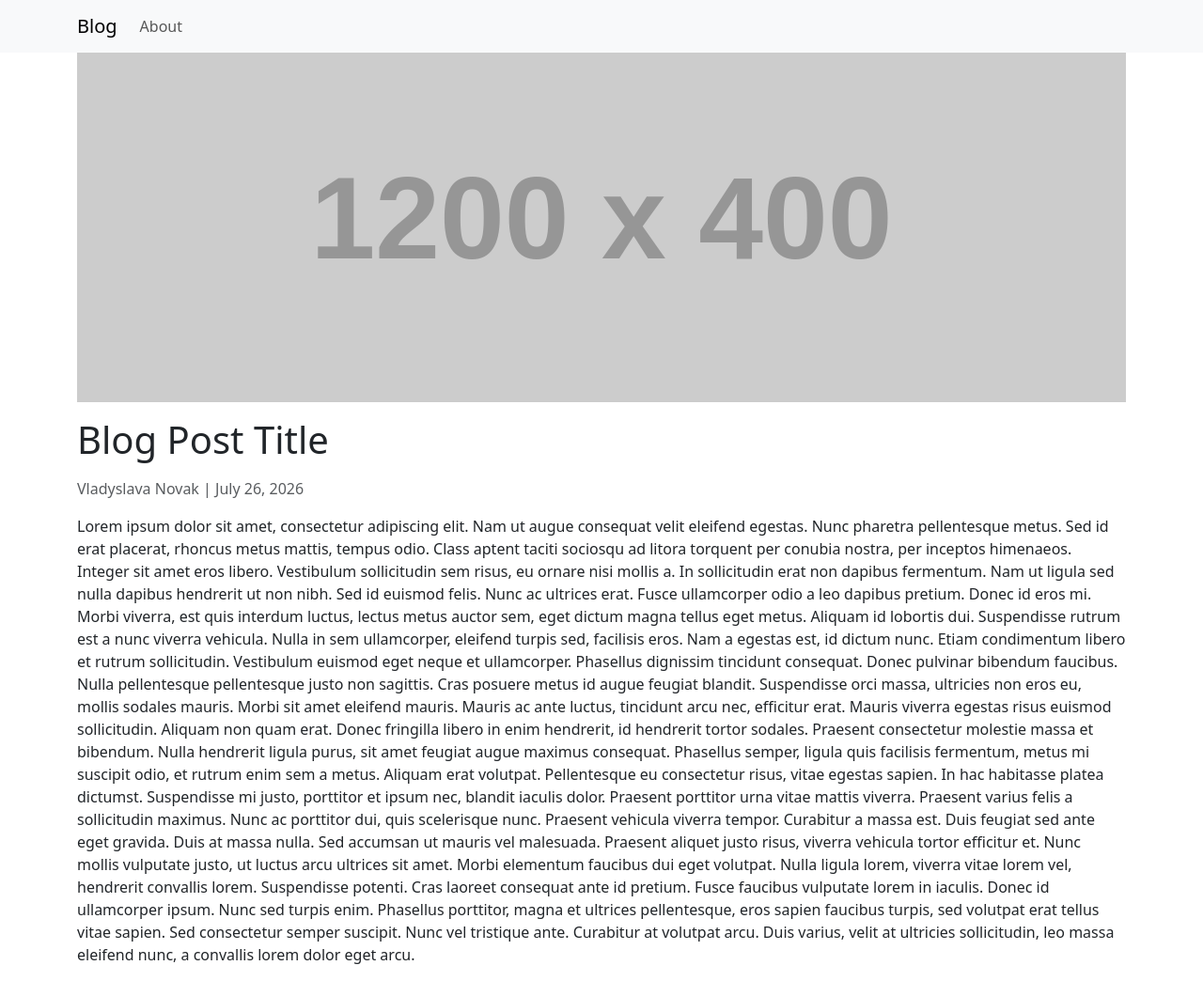
After one commit to 3p-vln/my-first-php-blog, a PHP site: template templates/post.twig in a window 1280 px wide. The commit adds this page. Shown: the whole page at 94% size. Run offline with PHP 8.4, Linux system fonts and the light colour scheme; the template is opened without the code that fills it, so the values that code supplies are empty; grey boxes labelled with a size stand in for pictures from a placeholder-image service; some libraries are stand-ins or nearby versions.

Commit message:
post template

```diff
--- a/templates/base.twig
+++ b/templates/base.twig
@@ -8,24 +8,8 @@
 </head>
 
 <body>
-<nav class="navbar navbar-expand-lg bg-body-tertiary">
-    <div class="container-fluid">
-        <a class="navbar-brand" href="/">Blog</a>
 
-        <button class="navbar-toggler" type="button" data-bs-toggle="collapse" data-bs-target="#navbarNav" aria-controls="navbarNav" aria-expanded="false" aria-label="Toggle navigation">
-            <span class="navbar-toggler-icon"></span>
-        </button>
-
-        <div class="collapse navbar-collapse" id="navbarNav">
-            <ul class="navbar-nav">
-                <li class="nav-item">
-                    <a class="nav-link" href="about">About</a>
-                </li>
-            </ul>
-        </div>
-    </div>
-</nav>
-
+{% include 'section/header.twig' %}
 {% block body %}{% endblock %}
 
 <script src="https://cdn.jsdelivr.net/npm/bootstrap@5.3.8/dist/js/bootstrap.bundle.min.js" integrity="sha384-FKyoEForCGlyvwx9Hj09JcYn3nv7wiPVlz7YYwJrWVcXK/BmnVDxM+D2scQbITxI" crossorigin="anonymous"></script>
--- /dev/null
+++ b/templates/post.twig
@@ -0,0 +1,17 @@
+{% extends 'base.twig' %}
+
+{% block body %}
+    <div class="container">
+        <img src="https://dummyimage.com/1200x400/8a4cb0/ffffff" class="img-fluid" alt="...">
+
+        <h1 class="mt-3 mb-3">Blog Post Title</h1>
+
+        <p class="text-muted mb-3">Vladyslava Novak | July 26, 2026</p>
+
+        <p>Lorem ipsum dolor sit amet, consectetur adipiscing elit. Nam ut augue consequat velit eleifend egestas. Nunc pharetra pellentesque metus. Sed id erat placerat, rhoncus metus mattis, tempus odio. Class aptent taciti sociosqu ad litora torquent per conubia nostra, per inceptos himenaeos. Integer sit amet eros libero. Vestibulum sollicitudin sem risus, eu ornare nisi mollis a. In sollicitudin erat non dapibus fermentum. Nam ut ligula sed nulla dapibus hendrerit ut non nibh. Sed id euismod felis. Nunc ac ultrices erat. Fusce ullamcorper odio a leo dapibus pretium. Donec id eros mi. Morbi viverra, est quis interdum luctus, lectus metus auctor sem, eget dictum magna tellus eget metus. Aliquam id lobortis dui. Suspendisse rutrum est a nunc viverra vehicula. Nulla in sem ullamcorper, eleifend turpis sed, facilisis eros.
+            Nam a egestas est, id dictum nunc. Etiam condimentum libero et rutrum sollicitudin. Vestibulum euismod eget neque et ullamcorper. Phasellus dignissim tincidunt consequat. Donec pulvinar bibendum faucibus. Nulla pellentesque pellentesque justo non sagittis. Cras posuere metus id augue feugiat blandit. Suspendisse orci massa, ultricies non eros eu, mollis sodales mauris. Morbi sit amet eleifend mauris. Mauris ac ante luctus, tincidunt arcu nec, efficitur erat.
+            Mauris viverra egestas risus euismod sollicitudin. Aliquam non quam erat. Donec fringilla libero in enim hendrerit, id hendrerit tortor sodales. Praesent consectetur molestie massa et bibendum. Nulla hendrerit ligula purus, sit amet feugiat augue maximus consequat. Phasellus semper, ligula quis facilisis fermentum, metus mi suscipit odio, et rutrum enim sem a metus. Aliquam erat volutpat. Pellentesque eu consectetur risus, vitae egestas sapien.
+            In hac habitasse platea dictumst. Suspendisse mi justo, porttitor et ipsum nec, blandit iaculis dolor. Praesent porttitor urna vitae mattis viverra. Praesent varius felis a sollicitudin maximus. Nunc ac porttitor dui, quis scelerisque nunc. Praesent vehicula viverra tempor. Curabitur a massa est. Duis feugiat sed ante eget gravida. Duis at massa nulla. Sed accumsan ut mauris vel malesuada. Praesent aliquet justo risus, viverra vehicula tortor efficitur et. Nunc mollis vulputate justo, ut luctus arcu ultrices sit amet. Morbi elementum faucibus dui eget volutpat. Nulla ligula lorem, viverra vitae lorem vel, hendrerit convallis lorem. Suspendisse potenti. Cras laoreet consequat ante id pretium.
+            Fusce faucibus vulputate lorem in iaculis. Donec id ullamcorper ipsum. Nunc sed turpis enim. Phasellus porttitor, magna et ultrices pellentesque, eros sapien faucibus turpis, sed volutpat erat tellus vitae sapien. Sed consectetur semper suscipit. Nunc vel tristique ante. Curabitur at volutpat arcu. Duis varius, velit at ultricies sollicitudin, leo massa eleifend nunc, a convallis lorem dolor eget arcu.</p>
+    </div>
+{% endblock %}
--- /dev/null
+++ b/templates/section/header.twig
@@ -0,0 +1,17 @@
+<nav class="navbar navbar-expand-lg bg-body-tertiary">
+    <div class="container">
+        <a class="navbar-brand" href="/">Blog</a>
+
+        <button class="navbar-toggler" type="button" data-bs-toggle="collapse" data-bs-target="#navbarNav" aria-controls="navbarNav" aria-expanded="false" aria-label="Toggle navigation">
+            <span class="navbar-toggler-icon"></span>
+        </button>
+
+        <div class="collapse navbar-collapse" id="navbarNav">
+            <ul class="navbar-nav">
+                <li class="nav-item">
+                    <a class="nav-link" href="about">About</a>
+                </li>
+            </ul>
+        </div>
+    </div>
+</nav>
```
Also changed, not shown: index.php (+8 -0 lines), templates/index.twig (+6 -6 lines).
